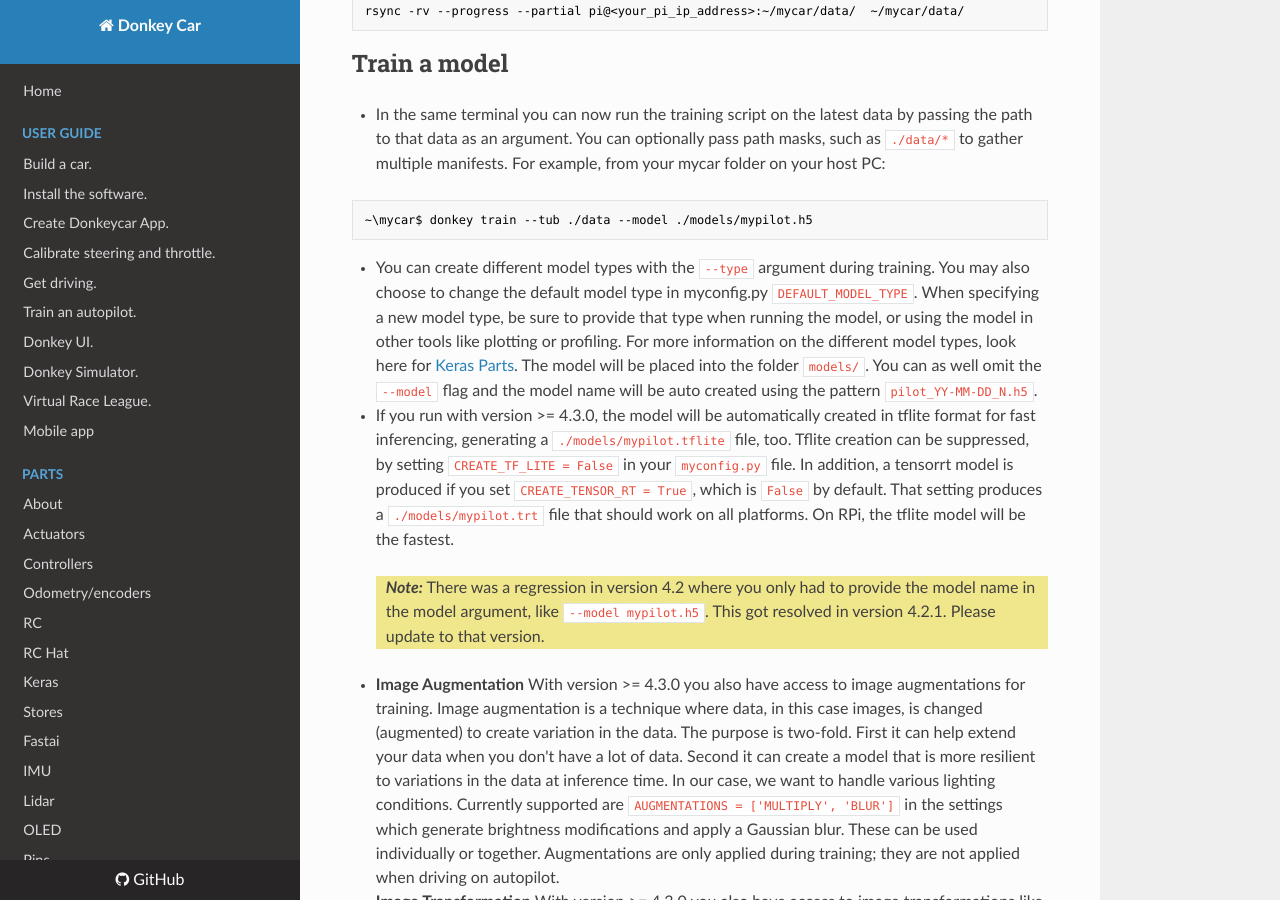
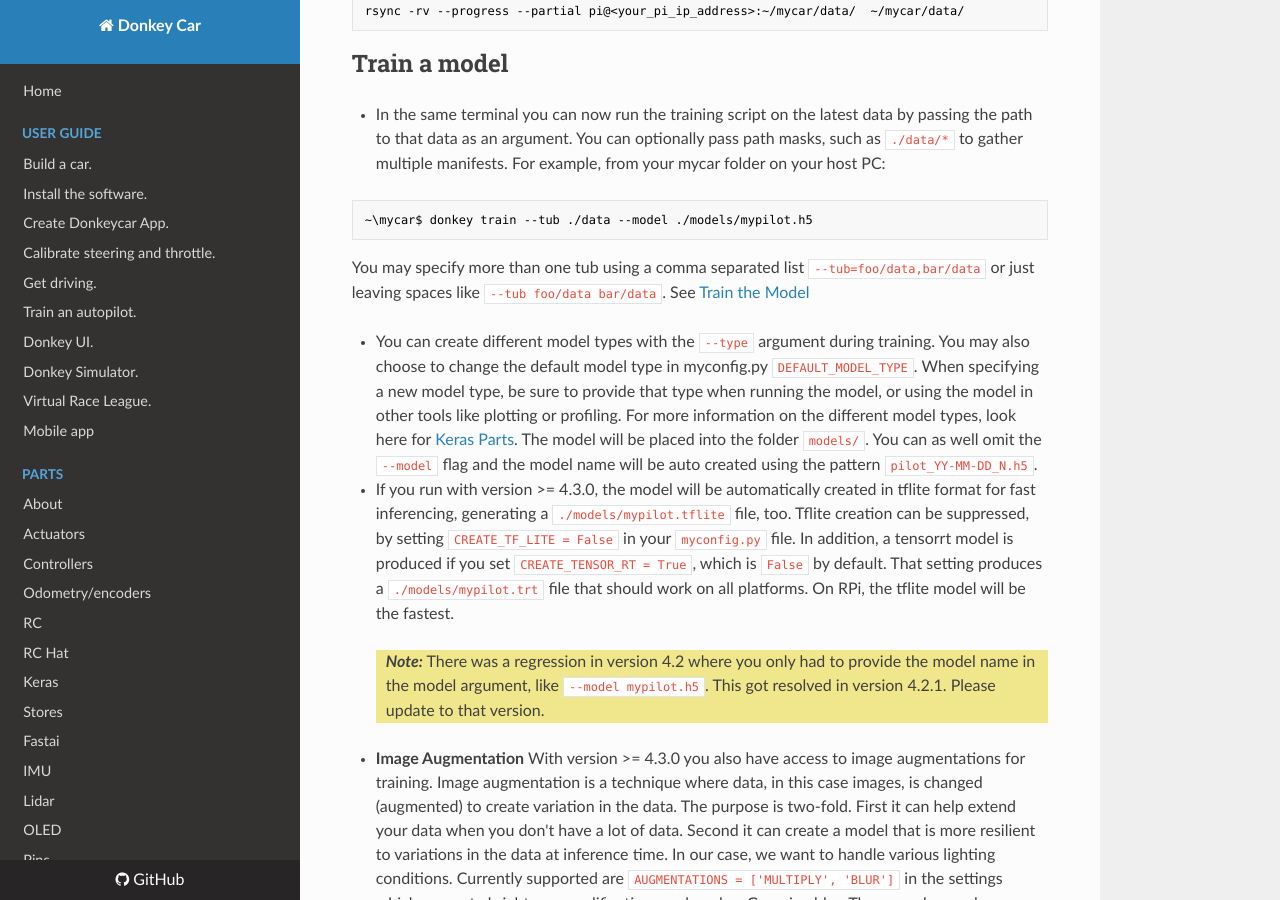
Before and after one commit to autorope/donkeydocs, an MkDocs documentation site: the page built from docs/guide/deep_learning/train_autopilot.md, in a window 1280 px wide and 900 px high, scrolled down 1556 px. Built offline with MkDocs 1.6.1, drawn with Linux system fonts in a browser that asks for light colours; nearby versions of some CDN libraries.

Commit message:
Update train_autopilot.md
- document multiple --tub arguments
- add link to donkey train page

````diff
--- a/docs/guide/deep_learning/train_autopilot.md
+++ b/docs/guide/deep_learning/train_autopilot.md
@@ -43,6 +43,7 @@ rsync -rv --progress --partial pi@<your_pi_ip_address>:~/mycar/data/  ~/mycar/da
 ```bash
 ~\mycar$ donkey train --tub ./data --model ./models/mypilot.h5
 ```
+You may specify more than one tub using a comma separated list `--tub=foo/data,bar/data` or just leaving spaces like `--tub foo/data bar/data`.  See [Train the Model](/utility/donkey#train-the-model)
 
 * You can create different model types with the `--type` argument during training. You may also choose to change the default model type in myconfig.py `DEFAULT_MODEL_TYPE`. When specifying a new model type, be sure to provide that type when running the model, or using the model in other tools like plotting or profiling. For more information on the different model types, look here for [Keras Parts](/parts/keras). The model will be placed into the folder `models/`. You can as well omit the `--model` flag and the model name will be auto created using the pattern `pilot_YY-MM-DD_N.h5`.
 
````
